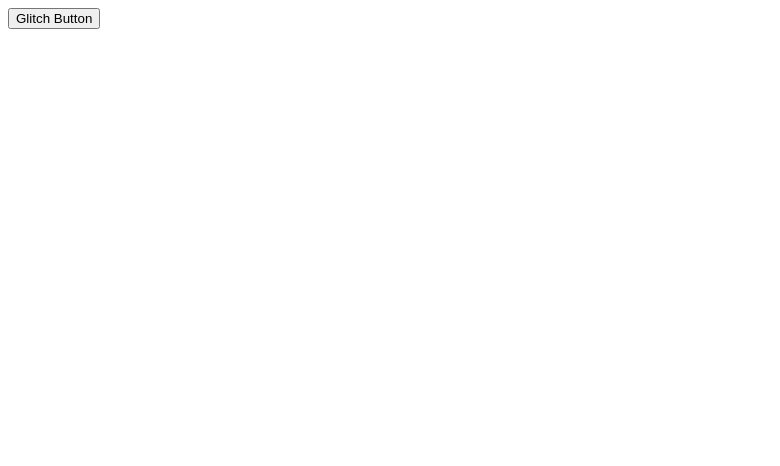
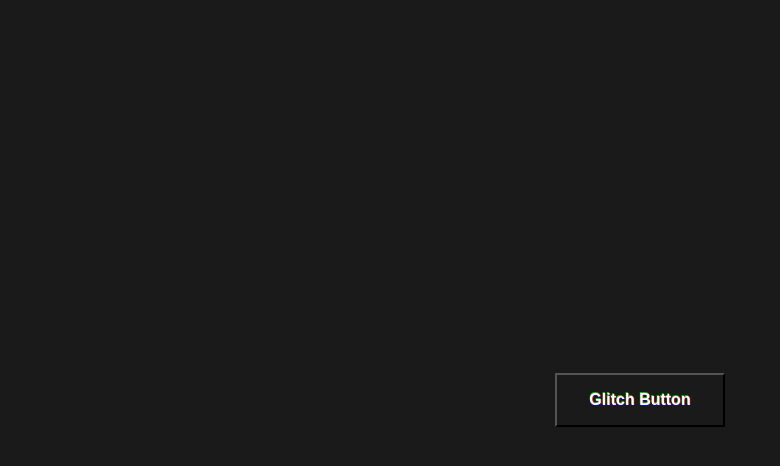
Before and after one commit to hineyhero/My-website-project-BM2, a plain HTML site: page index.html in a window 1280 px wide. Shown: the whole page, without its empty margins (0-780 px from the left). Drawn offline with Linux system fonts and the light colour scheme.

Commit message:
Update index.html

```diff
--- a/index.html
+++ b/index.html
@@ -1,7 +1,7 @@
 <!DOCTYPE html>
 <html>
     <head>
-<link rel="stylesheet" type="text/CSS" href="styles.css">
+<link rel="stylesheet" type="text/CSS" href="style.css">
     </head>
 
 <body>
```
